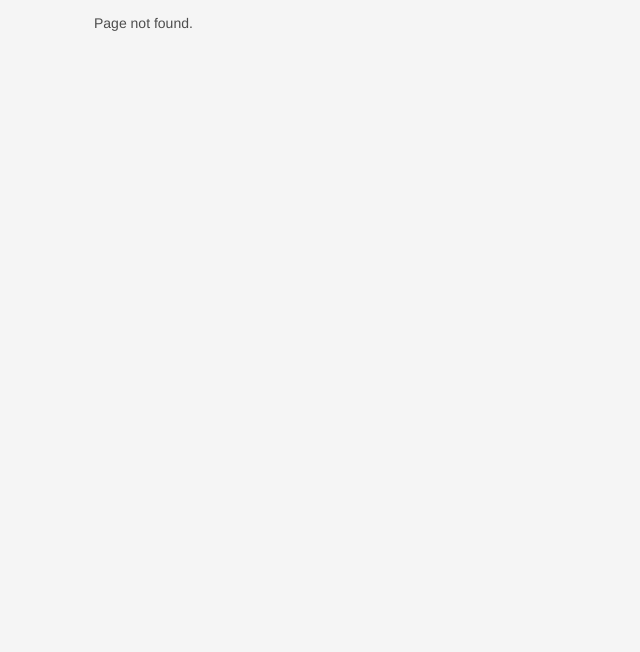
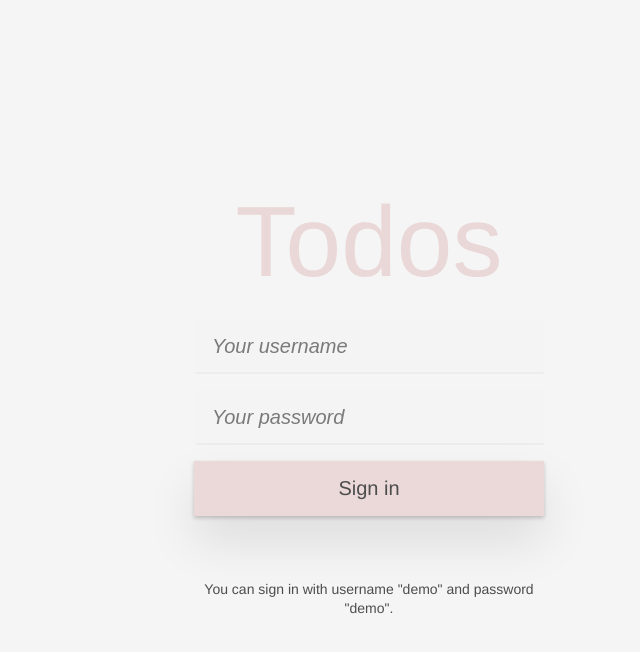
Before and after one commit to Paulo-Teixeira/todo-app, an Angular app: page /sign-in in a window 1280 px wide. Before the commit this address had no page. Shown: the top 652 px of the page, without its empty margins (271-911 px from the left). Built offline with nearby package versions, Linux system fonts and the light colour scheme.

Commit message:
sig-in form ready

```diff
--- a/src/app/api.service.ts
+++ b/src/app/api.service.ts
@@ -53,7 +53,7 @@ export class ApiService {
     );
   }
 
-  private handleError<T>(operation = "operation", result?: T) {
+  private handleError<T>(operation = 'operation', result?: T) {
     return (error: any): Observable<T> => {
       // TODO: send the error to remote logging infrastructure
       console.error(error); // log to console instead
--- /dev/null
+++ b/src/app/sign-in/sign-in.component.html
@@ -0,0 +1,25 @@
+<div class="sign-in-wrapper">
+  <form [formGroup]="frm">
+    <h1>Todos</h1>
+    <input type="text" formControlName="username" placeholder="Your username">
+    <div class="input-errors" *ngIf="(frm.get('username').invalid && frm.get('username').touched) || showInputErrors">
+      <div *ngIf="frm.get('username').hasError('required')">
+        Please enter your username
+      </div>
+    </div>
+    <input type="password" formControlName="password" placeholder="Your password">
+    <div class="input-errors" *ngIf="(frm.get('password').invalid && frm.get('password').touched) || showInputErrors">
+      <div *ngIf="frm.get('password').hasError('required')">
+        Please enter your password
+      </div>
+    </div>
+    <div class="sign-in-error" *ngIf="hasFailed">
+      Invalid username and password.
+    </div>
+    <button (click)="doSignIn()" [disabled]="isBusy">
+      <ng-template [ngIf]="!isBusy">Sign in</ng-template>
+      <ng-template [ngIf]="isBusy">Signing in, please wait...</ng-template>
+    </button>
+    <p class="tip">You can sign in with username "demo" and password "demo".</p>
+  </form>
+</div>
--- /dev/null
+++ b/src/app/sign-in/sign-in.component.scss
@@ -0,0 +1,88 @@
+* {
+  box-sizing: border-box;
+}
+
+.sign-in-wrapper {
+  display: flex;
+  align-items: center;
+  justify-content: center;
+  height: 100vh;
+}
+
+h1{
+  font-size: 100px;
+  font-weight: 100;
+  text-align: center;
+  color: rgba(175, 47, 47, 0.15);
+  -webkit-text-rendering: optimizeLegibility;
+  -moz-text-rendering: optimizeLegibility;
+  text-rendering: optimizeLegibility;
+}
+
+.tip {
+  margin-bottom: 16px;
+  text-align: center;
+}
+
+form {
+  width: 350px;
+}
+
+input {
+  display: block;
+  width: 100%;
+  padding: 16px;
+  border: none;
+  background: rgba(0, 0, 0, 0.003);
+  box-shadow: inset 0 -2px 1px rgba(0, 0, 0, 0.03);
+  margin: 0 0 16px 0;
+  font-size: 20px;
+  border-left: 2px solid transparent;
+}
+
+input::-webkit-input-placeholder {
+  font-style: italic;
+  font-weight: 300;
+  color: rgba(0, 0, 0, 0.5);
+}
+
+input::-moz-placeholder {
+  font-style: italic;
+  font-weight: 300;
+  color: rgba(0, 0, 0, 0.5);
+}
+
+input::input-placeholder {
+  font-style: italic;
+  font-weight: 300;
+  color: rgba(0, 0, 0, 0.5);
+}
+
+input.ng-invalid.ng-touched {
+  border-left: 2px solid red;
+}
+
+.input-errors {
+  color: red;
+  margin: 0 0 16px 0;
+  padding: 0 0 0 16px;
+  font-size: 20px;
+}
+
+button {
+  display: block;
+  background-color: rgba(175, 47, 47, 0.15);
+  width: 100%;
+  padding: 16px;
+  font-size: 20px;
+  cursor: pointer;
+  box-shadow: 0 2px 4px 0 rgba(0, 0, 0, 0.2), 0 25px 50px 0 rgba(0, 0, 0, 0.1);
+  margin-bottom: 64px;
+}
+
+.sign-in-error {
+  color: red;
+  padding: 16px 0;
+  font-size: 20px;
+  text-align: center;
+}
--- /dev/null
+++ b/src/app/sign-in/sign-in.component.ts
@@ -0,0 +1,69 @@
+import { Component, OnInit } from '@angular/core';
+import { ApiService} from '../api.service';
+import { FormBuilder, FormGroup, Validators } from '@angular/forms';
+import { AuthService } from '../auth.service';
+import { Router } from '@angular/router';
+
+@Component({
+  selector: 'app-sign-in',
+  templateUrl: './sign-in.component.html',
+  styleUrls: ['./sign-in.component.scss']
+})
+export class SignInComponent implements OnInit {
+
+  public frm: FormGroup;
+
+  public isBusy = false;
+  public hasFailed = false;
+  public showInputErrors = false;
+
+  constructor(
+    private api: ApiService,
+    private auth: AuthService,
+    private fb: FormBuilder,
+    private router: Router
+  ) {
+    this.frm = fb.group({
+      username: ['', Validators.required],
+      password: ['', Validators.required]
+    });
+  }
+
+  ngOnInit() {
+  }
+
+  public doSignIn() {
+
+    // Make sure forms are valid
+    if (this.frm.invalid) {
+      this.showInputErrors = true;
+      return;
+    }
+
+    // Reset status
+    this.isBusy = true;
+    this.hasFailed = false;
+
+    // Grab values from form
+    const username = this.frm.get('username').value;
+    const password = this.frm.get('password').value;
+
+    // Submit request to API
+    this.api
+      .signIn(username, password)
+      .subscribe(
+        (response) => {
+          this.auth.doSignIn(
+            response['token'],
+            response['name']
+          );
+          this.router.navigate(['todos']);
+        },
+        (error) => {
+          this.isBusy = false;
+          this.hasFailed = true;
+        }
+      );
+  }
+
+}
```
Also changed, not shown: src/app/app-routing.module.ts (+6 -1 lines), src/app/app.module.ts (+6 -2 lines), 1 other file (tests, documents, lock files or other folders).
